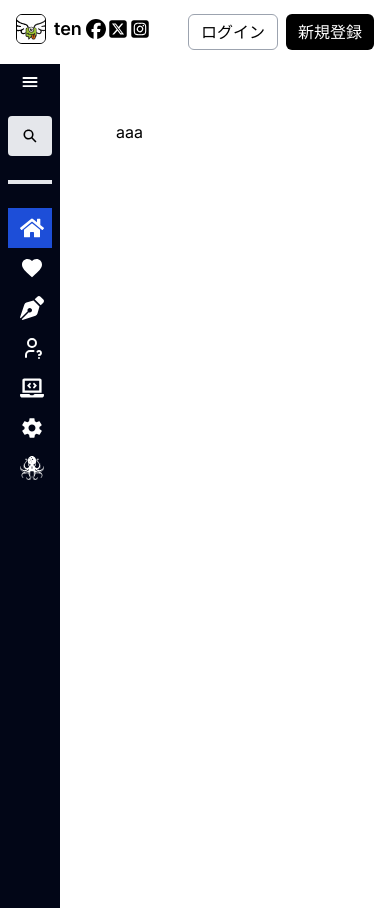
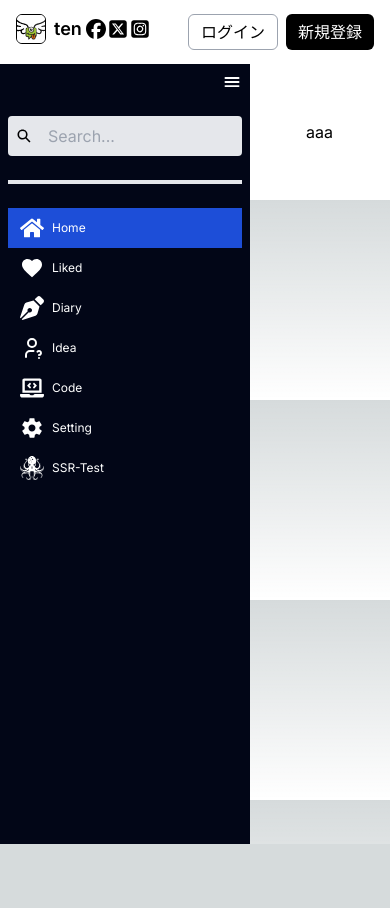
Before and after one commit to t-eeeeeee-n/ten-manage, a Next.js app in the folder frontend/: page / in a window 390 px wide. After the commit the page ends 844 px from the top, so only its background shows below. Built offline with nearby package versions, Linux system fonts and the light colour scheme.

Commit message:
sidebar position:fixed

```diff
--- a/frontend/src/app/layout.tsx
+++ b/frontend/src/app/layout.tsx
@@ -21,10 +21,9 @@ export default function RootLayout({
             <body className={inter.className}>
                 <Header/>
                 <main className={"flex"}>
-                    <SideBar/>
-                    <div className={"flex flex-1 flex-col p-14 bg-white"}>
+                    <SideBar>
                         {children}
-                    </div>
+                    </SideBar>
                 </main>
             </body>
         </html>
--- a/frontend/src/components/sideBar/sideBar.tsx
+++ b/frontend/src/components/sideBar/sideBar.tsx
@@ -1,7 +1,7 @@
 "use client";
 
 import {FaBrain, FaHome, FaLaptopCode, FaPenNib} from "react-icons/fa";
-import {ReactElement, useEffect, useState} from "react";
+import React, {ReactElement, useEffect, useRef, useState} from "react";
 import {IoMenu, IoSearchSharp} from "react-icons/io5";
 import Link from "next/link";
 import { usePathname, useRouter } from "next/navigation";
@@ -54,18 +54,27 @@ const Navigations: Navigation[] = [
     }
 ]
 
-const SideBar = () => {
+const SideBar = ({children}: Readonly<{children: React.ReactNode;}>) => {
 
     const [ menuOpen, setMenuOpen ] = useState(true);
+    const [asideHeight, setAsideHeight] = useState('100vh');
+
+    // ヘッダー要素の参照を作成
 
     useEffect(() => {
-        // 初期値
-        setMenuOpen(window.innerWidth > 768);
+        const headerElement = document.querySelector('header');
+        if (headerElement) {
+            const headerHeight = headerElement.offsetHeight;
+            setAsideHeight(`calc(100vh - ${headerHeight}px)`);
+        }
 
         const mediaQuery = window.matchMedia('(max-width: 768px)');
         const listener = () => setMenuOpen(!mediaQuery.matches);
-        mediaQuery.addEventListener("change", listener)
-        return () => mediaQuery.removeEventListener("change", listener)
+        mediaQuery.addEventListener("change", listener);
+
+        return () => {
+            mediaQuery.removeEventListener("change", listener);
+        };
     }, []);
 
     const pathname = usePathname();
@@ -75,7 +84,10 @@ const SideBar = () => {
     }
 
     return(
-        <aside className={`duration-300 bg-slate-950 overflow-y-auto overflow-x-hidden min-h-screen min-w-[60px] ${menuOpen ? "w-[250px]" : "w-[60px]"}`}>
+        <>
+            <aside
+                className={`fixed duration-300 bg-slate-950 overflow-y-auto overflow-x-hidden min-w-[60px] ${menuOpen ? "w-[250px]" : "w-[60px]"}`}
+                style={{ height: asideHeight }}>
                 <div className={"p-2"}>
                     <div className={`flex mb-6 ${menuOpen ? "justify-end" : "justify-center"}`}>
                         <button onClick={() => setMenuOpen(!menuOpen)}>
@@ -87,7 +99,7 @@ const SideBar = () => {
                         <span className={"flex justify-center"}>
                             <IoSearchSharp className={`${menuOpen ? "mr-4" : "m-0"}`}/>
                         </span>
-                        <label htmlFor="header-search" />
+                            <label htmlFor="header-search"/>
                             <input id="header-search" placeholder="Search..."
                                    className={`bg-gray-200 border-none focus:outline-none ${menuOpen ? "visible w-full" : "invisible w-0"}`}/>
                         </div>
@@ -103,8 +115,12 @@ const SideBar = () => {
                         </Link>
                     ))}
                 </div>
+            </aside>
+            <div className={`flex duration-300 flex-1 flex-col p-14 bg-white ${menuOpen ? "ml-[250px]" : "ml-[60px]"}`}>
+                {children}
+            </div>
+        </>
 
-        </aside>
     )
 }
 
```
Also changed, not shown: 2 other files (tests, documents, lock files or other folders). Lines whose indentation alone changed are shown as unchanged.
